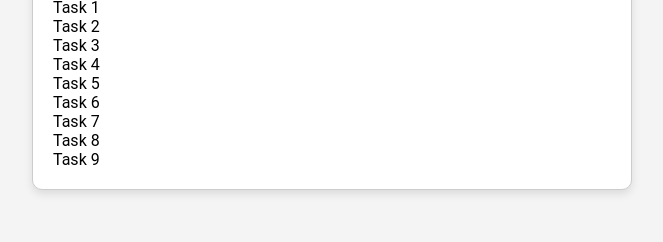
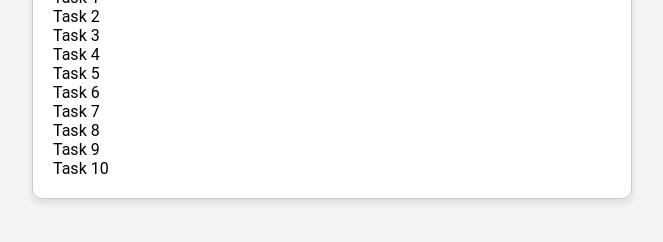
Before and after one commit to charrles123/task-tracker, a plain HTML site: page index.html in a window 1280 px wide. Shown: the part 346-588 px from the top of the page, without its empty margins (308-971 px from the left). Drawn offline with Linux system fonts and the light colour scheme.

Commit message:
Added task 10

```diff
--- a/index.html
+++ b/index.html
@@ -19,6 +19,7 @@
         <li>Task 7</li>
         <li>Task 8</li>
         <li>Task 9</li>
+        <li>Task 10</li>
       </ul>
     </div>
 
```
